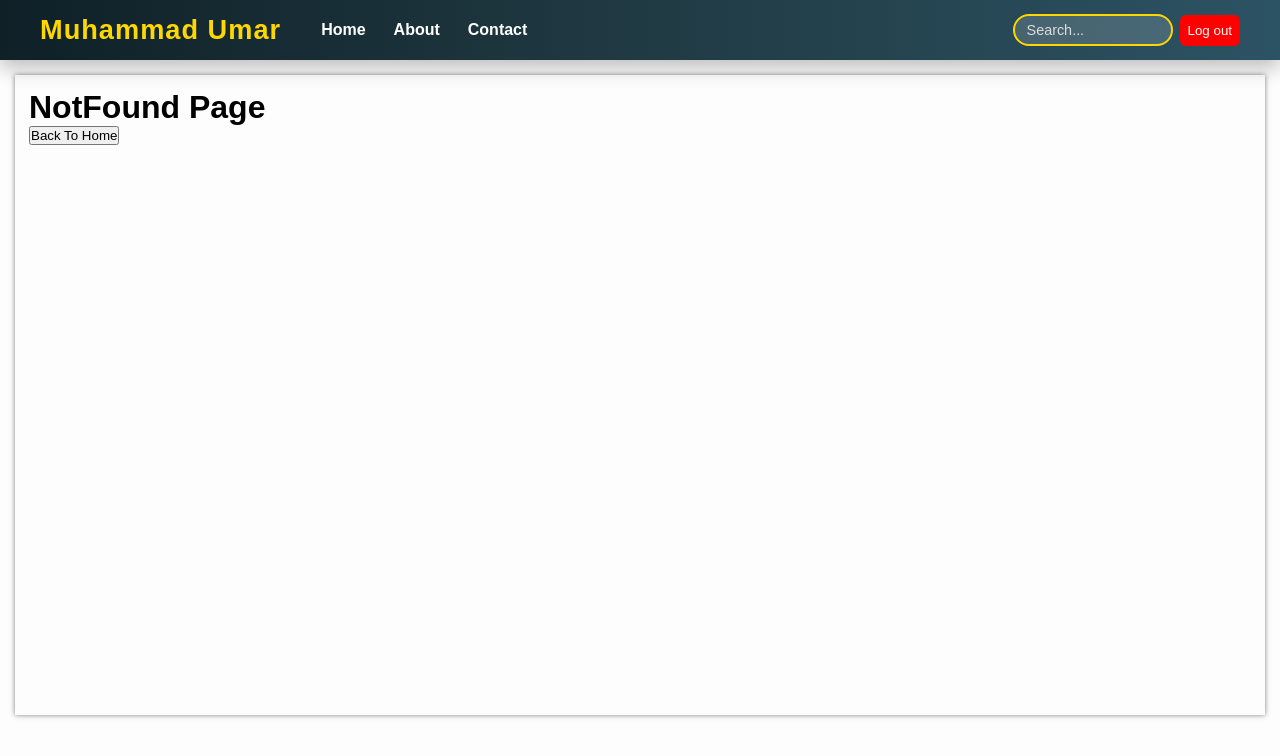
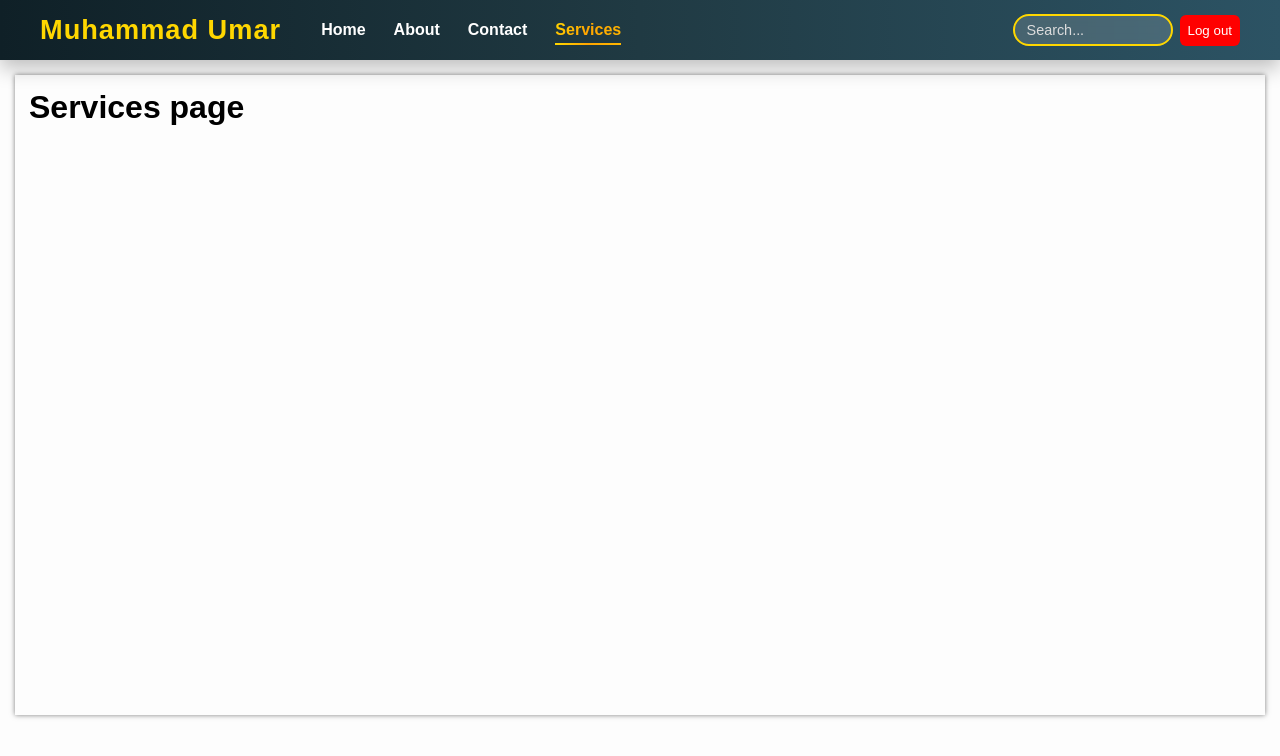
Before and after one commit to muhammadumar-codes/React-concept, a React (Vite) app: page /Services in a window 1280 px wide. Shown: the top 756 px of the page. Built offline with nearby package versions, Linux system fonts and the light colour scheme.

Commit message:
add services page

```diff
--- a/src/App.jsx
+++ b/src/App.jsx
@@ -3,6 +3,7 @@ import Home from "./pages/Home/Home";
 import About from "./pages/About/About";
 import Contact from "./pages/Contact/Contact";
 import NotFound from "./pages/NotFound/NotFound";
+import Services from "./pages/Services/Services";
 
 // Layout
 import Layout from "./Layout/Layout";
@@ -26,6 +27,7 @@ export default function App() {
           <Route path="/" element={<Home />} />
           <Route path="/About" element={<About />} />
           <Route path="/Contact" element={<Contact />} />
+          <Route path="/Services" element={<Services />} />
           <Route path="*" element={<NotFound />} />
         </Route>
       </Routes>
--- a/src/components/Button/Button.css
+++ b/src/components/Button/Button.css
@@ -3,7 +3,7 @@
   color: #fff;
   border: none;
   border-radius: 12px;
-  padding: 12px 0;
+  padding: 18px 0;
   width: 120px;
   font-size: 1.2rem;
   font-weight: 600;
--- a/src/components/Button/Button.jsx
+++ b/src/components/Button/Button.jsx
@@ -1,6 +1,7 @@
 import "./Button.css"
 
-export default  function Button ({children,...prop}){
+export default  function
+Button ({children,...prop}){
 
     return (
         <>
--- a/src/components/Header/Header.jsx
+++ b/src/components/Header/Header.jsx
@@ -22,6 +22,9 @@ export default function Header() {
             <NavLink to={"/Contact"}>
               <li>Contact</li>
             </NavLink>
+              <NavLink to={"/Services"}>
+              <li>Services</li>
+            </NavLink>
 
           </nav>
         </div>
--- a/src/pages/NotFound/NotFound.jsx
+++ b/src/pages/NotFound/NotFound.jsx
@@ -1,8 +1,12 @@
 import { useNavigate } from "react-router-dom"
+//components
+import Button from "../../components/Button/Button"
 
 export default function NotFound (){
 const  navigate=useNavigate()
 
+
+// navigate.
 const handleNavigate=()=>{
     navigate("/")
 }
@@ -10,7 +14,8 @@ const handleNavigate=()=>{
     return (
         <>
         <h1>NotFound Page</h1>
-        <button onClick={handleNavigate}>Back To Home</button>
+        <Button className="btn" onClick={handleNavigate} >Back Home</Button>
+
         </>
     )
 }
--- /dev/null
+++ b/src/pages/Services/Services.jsx
@@ -0,0 +1,14 @@
+// css
+import "./Services.css"
+
+// Services pages
+
+export default function Services(){
+    return (
+        <>
+        <h1>Services page</h1>
+
+
+        </>
+    )
+}
```
Also changed, not shown: src/pages/Services/Services.css (added).
